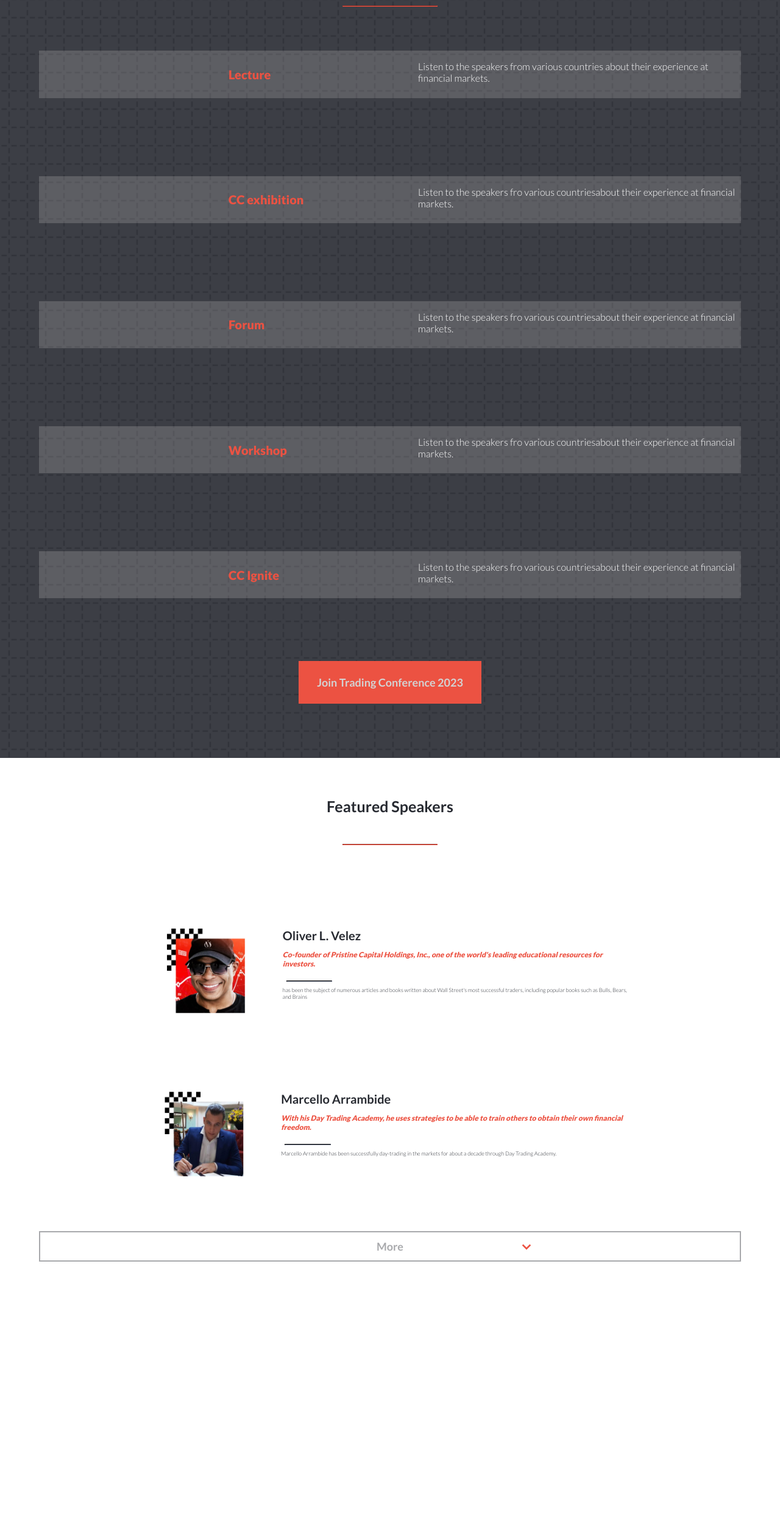
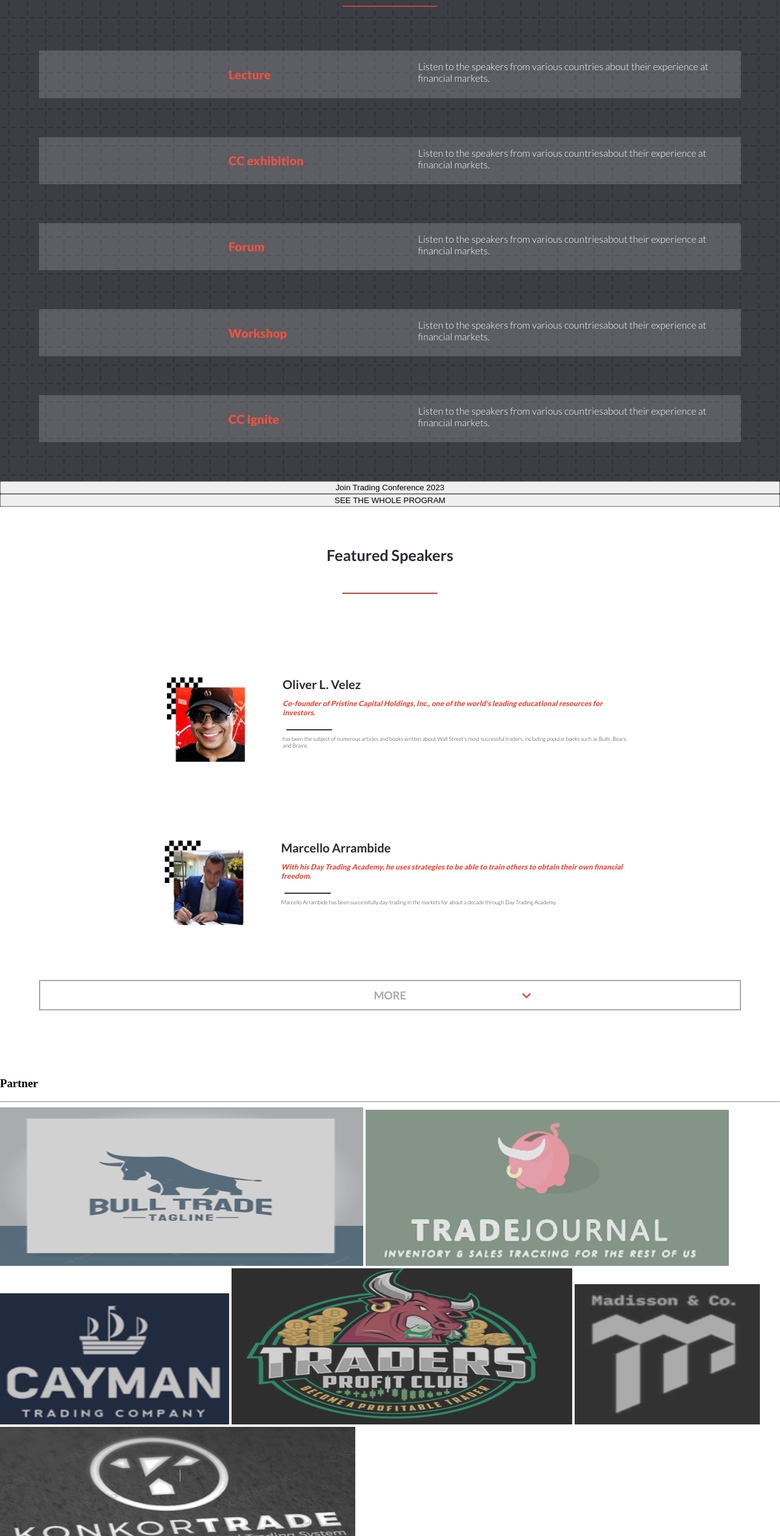
Before and after one commit to Juanpa8830/tradingConference, a website: page Home.html in a window 1280 px wide. Shown: the part 1015-3534 px from the top of the page at 61% size. Before the commit the page ends 3174 px from the top, so only its background shows below. Drawn offline with Linux system fonts and the light colour scheme.

Commit message:
organize html file to add function classes

```diff
--- a/Home.html
+++ b/Home.html
@@ -32,8 +32,8 @@
 
             <img class="logo" src="./images/logo.PNG" alt="logo">
             <ul class="desk-bar">
-                <li><a class="top-b" href="#home">Home</a></li>
-                <li><a class="top-b" href="#mobile-home">About</a></li>
+                <li><a class="top-b" href="./Home.html">Home</a></li>
+                <li><a class="top-b" href="./About.html">About</a></li>
                 <li><a class="top-b" href="#join">Join</a></li>
                 <li><a class="top-b" href="#sponsor">Sponsor</a></li>
                 <li><a class="top-b" href="#news">News</a></li>
@@ -49,7 +49,7 @@
             <a class="topx" href="#"><img src="./images/xtopmenu.svg" alt=""></a>
 
             <ul class="top_menu">
-                <li><a class="top-a1" href="#home">Home</a></li>
+                <li><a class="top-a1" href="./Home.html">Home</a></li>
                 <li><a class="top-a2" href="./About.html">About</a></li>
                 <li><a class="top-a3" href="#join">Join</a></li>
                 <li><a class="top-a4" href="#sponsor">Sponsor</a></li>
@@ -79,42 +79,46 @@
                 <h3 class="mp">Main program</h3>
                 <hr class="division_mh3">
 
+                <div class="mainpdesk">
                     <div class="p1">
-                    <div class="logo1"></div>
+                        <div class="logo1"><img src="" alt=""></div>
                         <h4 class="h41">Lecture</h4>
-                    <p class="p1p1">Listen to the speakers from various countries about their experience at financial
+                        <p class="p1p1">Listen to the speakers from various countries about their experience at
+                            financial
                             markets.</p>
                     </div>
                     <div class="p1">
                         <div class="logo2"></div>
                         <h4 class="h42">CC exhibition</h4>
-                    <p class="p1p2">Listen to the speakers fro various countriesabout their experience at financial
+                        <p class="p1p2">Listen to the speakers from various countriesabout their experience at financial
                             markets.
                         </p>
                     </div>
                     <div class="p1">
                         <div class="logo3"></div>
                         <h4 class="h43">Forum</h4>
-                    <p class="p1p3">Listen to the speakers fro various countriesabout their experience at financial
+                        <p class="p1p3">Listen to the speakers from various countriesabout their experience at financial
                             markets.
                         </p>
                     </div>
                     <div class="p1">
                         <div class="logo4"></div>
                         <h4 class="h44">Workshop</h4>
-                    <p class="p1p4">Listen to the speakers fro various countriesabout their experience at financial
+                        <p class="p1p4">Listen to the speakers from various countriesabout their experience at financial
                             markets.
                         </p>
                     </div>
                     <div class="p1">
                         <div class="logo5"></div>
                         <h4 class="h45">CC Ignite</h4>
-                    <p class="p1p5">Listen to the speakers fro various countriesabout their experience at financial
+                        <p class="p1p5">Listen to the speakers from various countriesabout their experience at financial
                             markets.
                         </p>
                     </div>
+                </div>
 
-                <button class="p1b">Join Trading Conference 2023</button>
+                <button class="p1button1">Join Trading Conference 2023</button>
+                <button class="p1button2">SEE THE WHOLE PROGRAM</button>
 
             </section>
 
@@ -123,7 +127,7 @@
                 <h3 class="fs">Featured Speakers</h3>
                 <hr class="division_fh3">
 
-
+                <div class="featcards">
                     <div class="card1 showmobile">
 
                         <img class="oliver" src="./images/oliverlogo.PNG" alt="Oliver Image">
@@ -151,7 +155,8 @@
                             <p class="feat1p1">With his Day Trading Academy, he uses strategies to be
                                 able to train others to obtain their own financial freedom.</p>
                             <hr class="division-c1">
-                        <p class="feat1p2">Marcello Arrambide has been successfully day-trading in the markets for about
+                            <p class="feat1p2">Marcello Arrambide has been successfully day-trading in the markets for
+                                about
                                 a
                                 decade through Day Trading Academy.</p>
                         </div>
@@ -166,7 +171,8 @@
                             <p class="feat1p1">With his Day Trading Academy, he uses strategies to be
                                 able to train others to obtain their own financial freedom.</p>
                             <hr class="division-c1">
-                        <p class="feat1p2">Marcello Arrambide has been successfully day-trading in the markets for about
+                            <p class="feat1p2">Marcello Arrambide has been successfully day-trading in the markets for
+                                about
                                 a
                                 decade through Day Trading Academy.</p>
                         </div>
@@ -181,7 +187,8 @@
                             <p class="feat1p1">With his Day Trading Academy, he uses strategies to be
                                 able to train others to obtain their own financial freedom.</p>
                             <hr class="division-c1">
-                        <p class="feat1p2">Marcello Arrambide has been successfully day-trading in the markets for about
+                            <p class="feat1p2">Marcello Arrambide has been successfully day-trading in the markets for
+                                about
                                 a
                                 decade through Day Trading Academy.</p>
                         </div>
@@ -196,7 +203,8 @@
                             <p class="feat1p1">With his Day Trading Academy, he uses strategies to be
                                 able to train others to obtain their own financial freedom.</p>
                             <hr class="division-c1">
-                        <p class="feat1p2">Marcello Arrambide has been successfully day-trading in the markets for about
+                            <p class="feat1p2">Marcello Arrambide has been successfully day-trading in the markets for
+                                about
                                 a
                                 decade through Day Trading Academy.</p>
                         </div>
@@ -211,25 +219,47 @@
                             <p class="feat1p1">With his Day Trading Academy, he uses strategies to be
                                 able to train others to obtain their own financial freedom.</p>
                             <hr class="division-c1">
-                        <p class="feat1p2">Marcello Arrambide has been successfully day-trading in the markets for about
+                            <p class="feat1p2">Marcello Arrambide has been successfully day-trading in the markets for
+                                about
                                 a
                                 decade through Day Trading Academy.</p>
                         </div>
                     </div>
+                </div>
 
-                <button class="f1bdown showcontent">More</button>
-                <button class="f1bup hidemobile">less</button>
+                <button class="f1bdown showcontent">MORE</button>
+                <button class="f1bup hidemobile">LESS</button>
 
             </section>
 
         </div>
 
+        <section class="partnerab">
+
+            <h3 class="h3partnerab">Partner</h3>
+            <hr class="h3partnerdivab">
+
+            <div class="ticonsab">
+                <img class="ticon1ab" src="./images/trading1.PNG" alt="tradinglogo1">
+                <img class="ticon1ab" src="./images/trading2.PNG" alt="tradinglogo2">
+                <img class="ticon1ab" src="./images/trading3.PNG" alt="tradinglogo3">
+                <img class="ticon1ab" src="./images/trading4.PNG" alt="tradinglogo4">
+                <img class="ticon1ab" src="./images/trading5.PNG" alt="tradinglogo5">
+                <img class="ticon1ab" src="./images/trading6.PNG" alt="tradinglogo6">
+
+            </div>
+
+        </section>
 
 
 
 
     </main>
-    <footer></footer>
+
+    <footer class="footerab">
+        <img class="cclogoab" src="./images/cclogo.PNG" alt="">
+        <span class="footspanab">2015 Creative Commons Korea. Some Rights Reserved.</span>
+    </footer>
 
 
     <script src="./app.js"></script>
```
Lines whose indentation alone changed are shown as unchanged.
